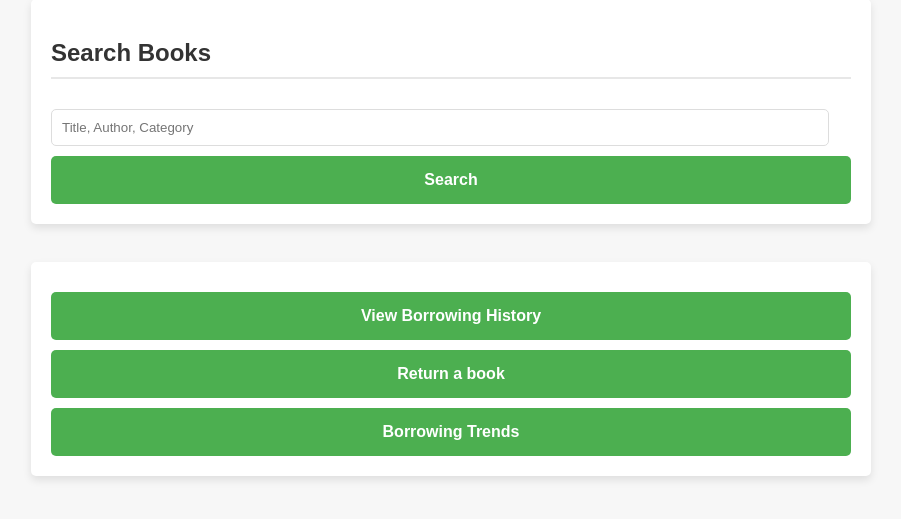
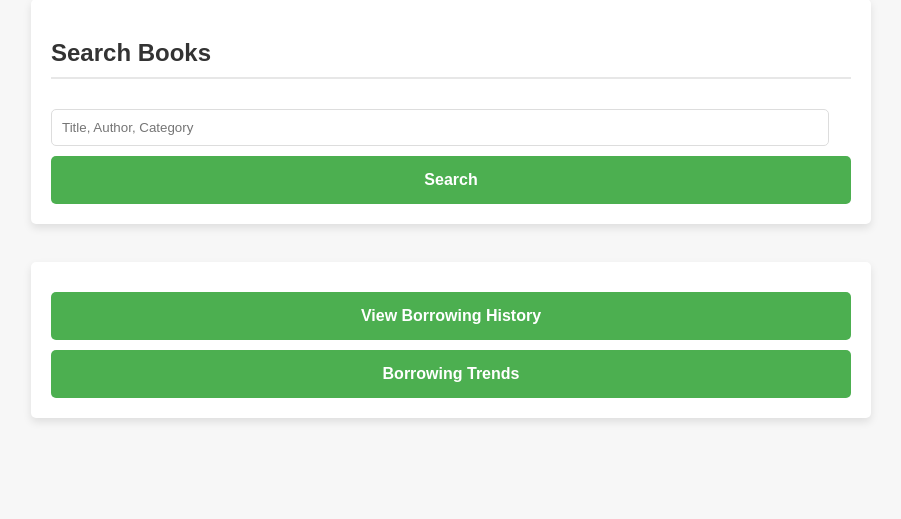
Before and after one commit to CS378-Final/C378S-Final, a Flask app: page /user in a window 1280 px wide. Shown: the part 225-744 px from the top of the page, without its empty margins (189-1090 px from the left). Run offline with Flask 3, Linux system fonts and the light colour scheme.

Commit message:
deleted the return button

```diff
--- a/378 Final Project/templates/user_page.html
+++ b/378 Final Project/templates/user_page.html
@@ -29,10 +29,6 @@
         <button type= "submit"> View Borrowing History</button>
         </form>
 
-        <form action="/return_book">
-            <button type="submit">Return a book</button>
-        </form>
-
         <form action = "/borrowing_trends">
             <button type="submit">Borrowing Trends</button>
         </form>
```
